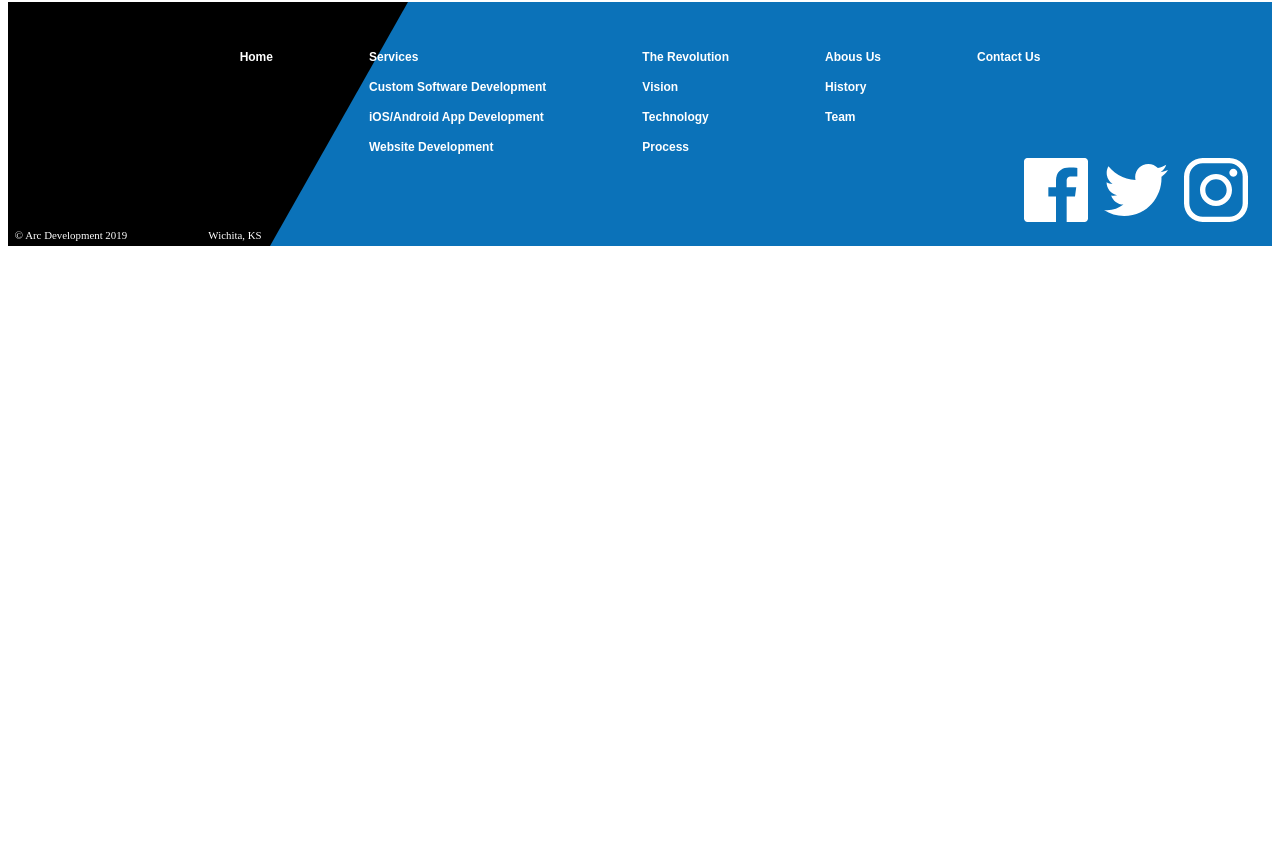
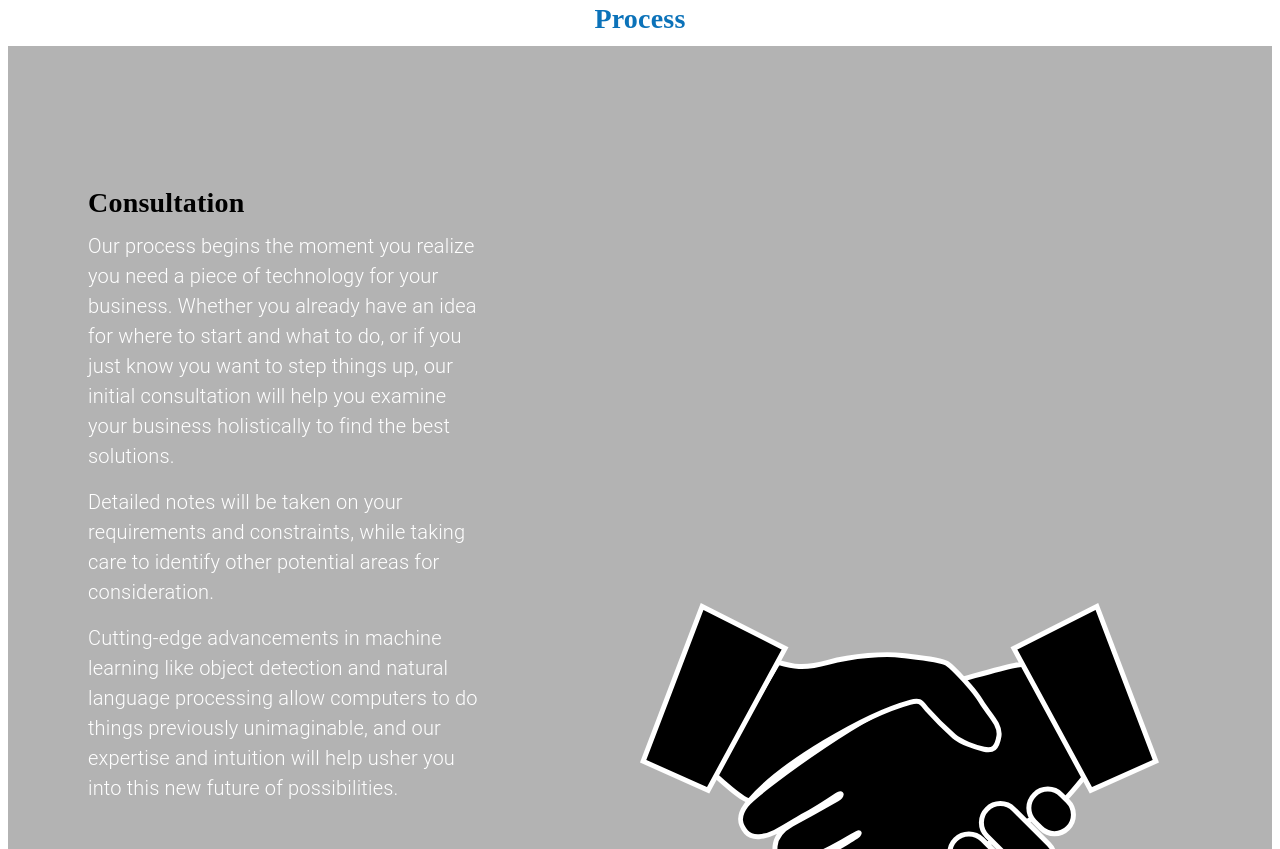
Before and after one commit to BauTancredi/arc-development, a React (Create React App) app: page /revolution in a window 1280 px wide. Shown: the part 2111-2960 px from the top of the page. Before the commit the page ends 2365 px from the top, so only its background shows below. Built offline with nearby package versions, Linux system fonts and the light colour scheme; the HTML template or start-up script is replaced by a standard one.

Commit message:
The Revolution page - Process

```diff
--- a/src/components/Revolution.js
+++ b/src/components/Revolution.js
@@ -5,6 +5,7 @@
 import Typography from "@material-ui/core/Typography";
 
 import vision from "../assets/vision.svg";
+import consultation from "../assets/consultationIcon.svg";
 
 import technologyAnimation from "../animations/technologyAnimation/data";
 
@@ -143,6 +144,66 @@
           />
         </Grid>
       </Grid>
+      <Grid item container className={classes.rowContainer} justify="center">
+        <Grid item>
+          <Typography variant="h4" gutterBottom>
+            Process
+          </Typography>
+        </Grid>
+      </Grid>
+      <Grid
+        item
+        container
+        className={classes.rowContainer}
+        style={{ backgroundColor: "#B3B3B3", height: "90em" }}
+      >
+        <Grid item container direction="column" lg>
+          <Grid item>
+            <Typography
+              variant="h4"
+              gutterBottom
+              style={{ color: "#000", marginTop: "5em" }}
+            >
+              Consultation
+            </Typography>
+          </Grid>
+          <Grid item>
+            <Typography
+              variant="body1"
+              paragraph
+              style={{ color: "#FFF", maxWidth: "20em" }}
+            >
+              Our process begins the moment you realize you need a piece of
+              technology for your business. Whether you already have an idea for
+              where to start and what to do, or if you just know you want to
+              step things up, our initial consultation will help you examine
+              your business holistically to find the best solutions.
+            </Typography>
+            <Typography
+              variant="body1"
+              paragraph
+              style={{ color: "#FFF", maxWidth: "20em" }}
+            >
+              Detailed notes will be taken on your requirements and constraints,
+              while taking care to identify other potential areas for
+              consideration.
+            </Typography>
+            <Typography
+              variant="body1"
+              paragraph
+              style={{ color: "#FFF", maxWidth: "20em" }}
+            >
+              Cutting-edge advancements in machine learning like object
+              detection and natural language processing allow computers to do
+              things previously unimaginable, and our expertise and intuition
+              will help usher you into this new future of possibilities.
+            </Typography>
+          </Grid>
+        </Grid>
+        <Grid item lg style={{ alignSelf: "center" }}>
+          <img src={consultation} alt="handshake" />
+        </Grid>
+      </Grid>
     </Grid>
   );
 };
```
